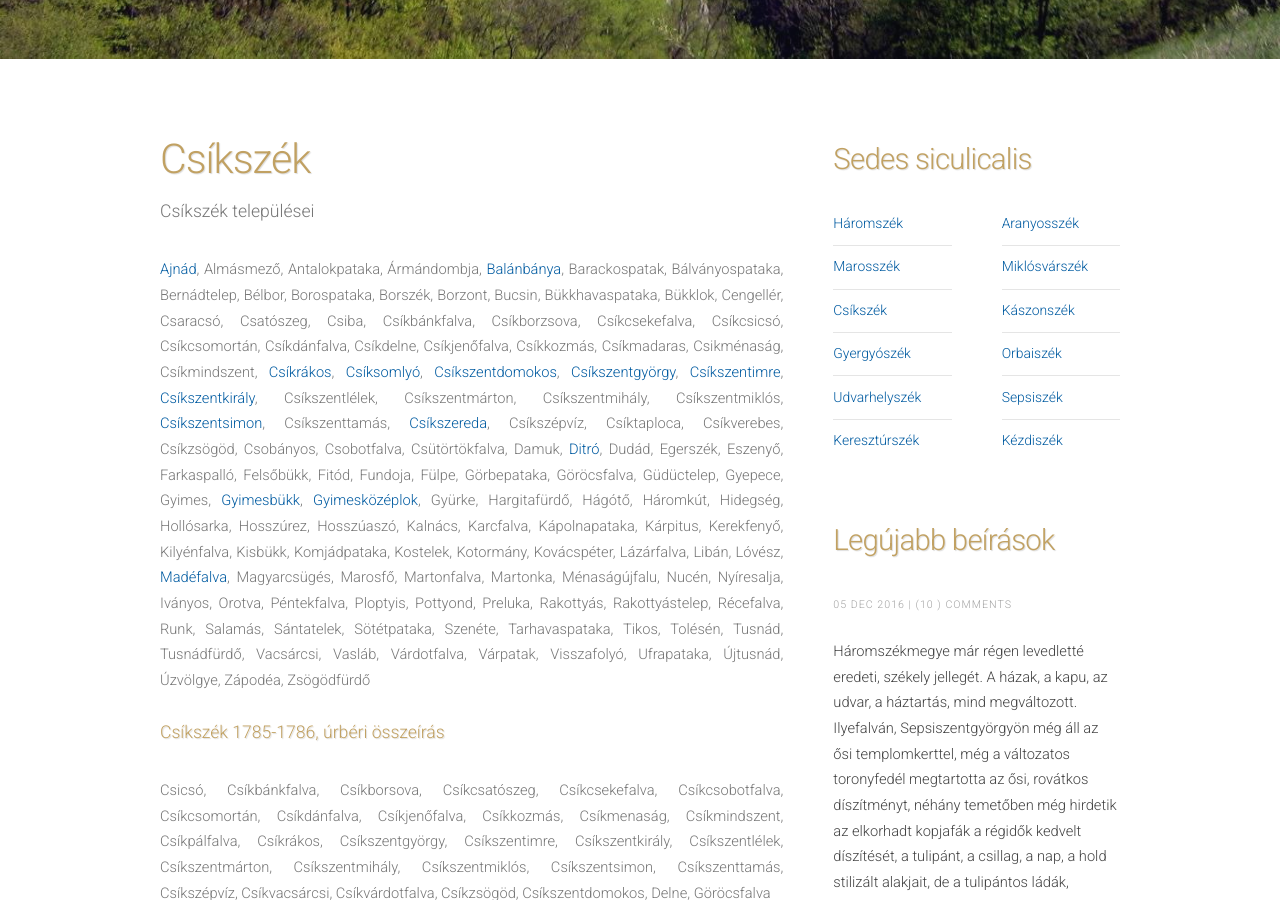
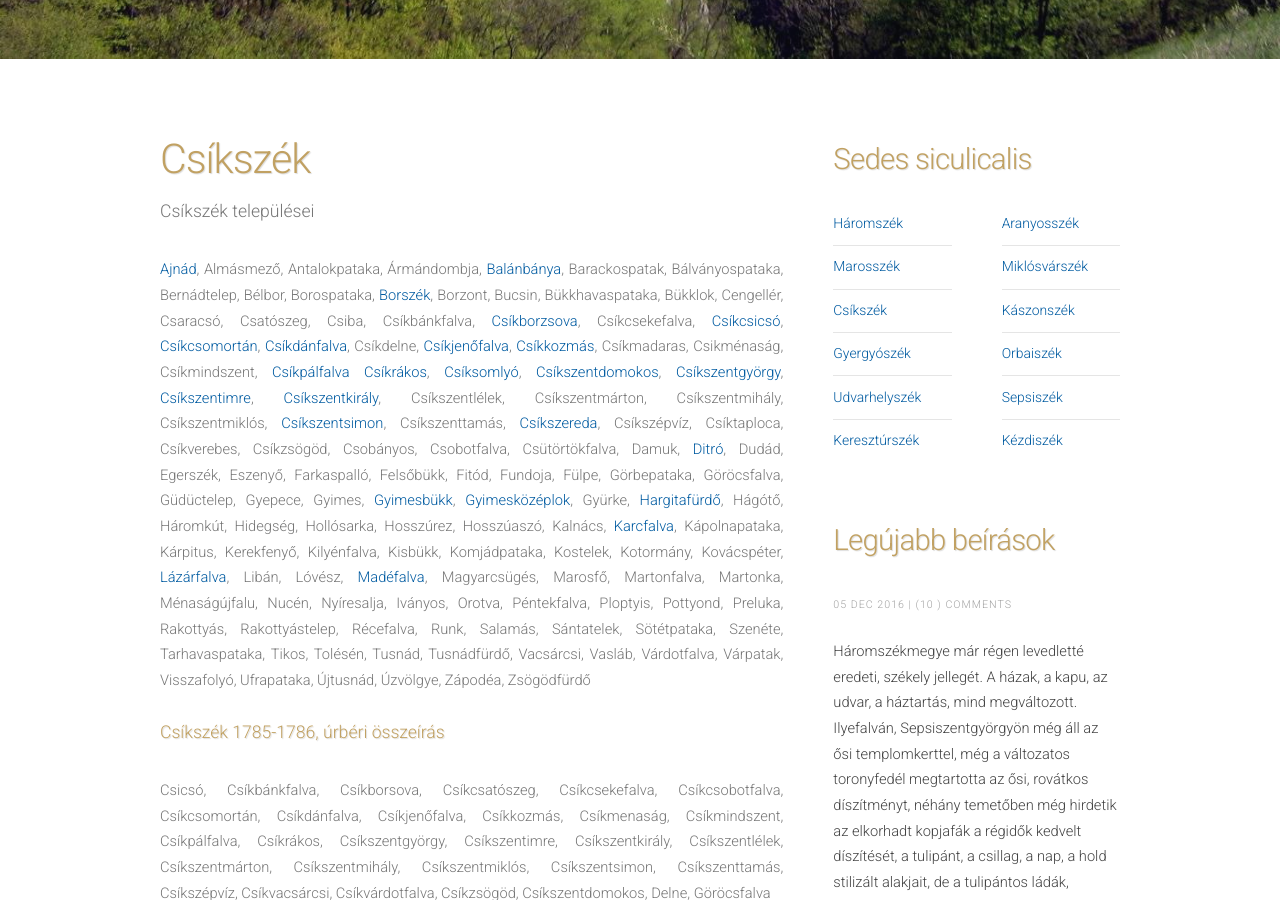
Before and after one commit to siculia/siculia.github.io, a Jekyll site: the page built from siculia-csikszek.html, in a window 1280 px wide and 900 px high, scrolled down 554 px. Built offline with Jekyll 4.4.1, drawn with Linux system fonts in a browser that asks for light colours; nearby versions of some CDN libraries; library files that are not in the unit come from our copies.

Commit message:
Added mor Csíkszéki települések

```diff
--- a/siculia-csikszek.html
+++ b/siculia-csikszek.html
@@ -17,16 +17,22 @@ layout: default
 						</p>
 						</header>
 						<p style="text-align: justify;"><a href="https://www.csikajnad.ro">Ajnád</a>, Almásmező, Antalokpataka, Ármándombja,
-							<a href="http://www.orasulbalan.ro/hu">Balánbánya</a>, Barackospatak, Bálványospataka, Bernádtelep, Bélbor, Borospataka, Borszék, Borzont, Bucsin, Bükkhavaspataka, Bükklok, Cengellér,
-							Csaracsó, Csatószeg, Csiba, Csíkbánkfalva, Csíkborzsova, Csíkcsekefalva, Csíkcsicsó, Csíkcsomortán, Csíkdánfalva, Csíkdelne, Csíkjenőfalva, Csíkkozmás, Csíkmadaras, Csikménaság, Csíkmindszent,
-							<a href="http://rakos.ro">Csíkrákos</a>, <a href="http://www.csiksomlyo.ro">Csíksomlyó</a>, <a href="http://domokos.ro">Csíkszentdomokos</a>, <a href="https://www.csikszentgyorgy.eu">Csíkszentgyörgy</a>,
+							<a href="http://www.orasulbalan.ro/hu">Balánbánya</a>, Barackospatak, Bálványospataka, Bernádtelep, Bélbor, Borospataka,
+							<a href="https://www.primaria-borsec.ro/hun_page.htm">Borszék</a>, Borzont, Bucsin, Bükkhavaspataka, Bükklok, Cengellér,
+							Csaracsó, Csatószeg, Csiba, Csíkbánkfalva, <a href="http://csikborzsova.hupont.hu">Csíkborzsova</a>, Csíkcsekefalva,
+							<a href="http://www.csikcsicso.ro">Csíkcsicsó</a>, <a href="http://www.csomortan.ro">Csíkcsomortán</a>, <a href="http://www.danfalva.ro">Csíkdánfalva</a>,
+							Csíkdelne, <a href="http://karcfalva.ro/karcfalva-kozseg/csikjenofalva/">Csíkjenőfalva</a>, <a href="http://www.visitcozmeni.ro">Csíkkozmás</a>, Csíkmadaras, Csikménaság, Csíkmindszent,
+							<a href="http://www.csikpalfalva.eu">Csíkpálfalva</a>
+							<a href="http://rakos.ro">Csíkrákos</a>, <a href="http://www.csiksomlyo.ro">Csíksomlyó</a>, <a href="http://domokos.ro">Csíkszentdomokos</a>,
+							<a href="https://www.csikszentgyorgy.eu">Csíkszentgyörgy</a>,
 							<a href="https://csikszentimre.ro">Csíkszentimre</a>, <a href="http://www.csikszentkiraly.ro">Csíkszentkirály</a>, Csíkszentlélek, Csíkszentmárton, Csíkszentmihály, Csíkszentmiklós,
 							<a href="http://www.csikszentsimon.ro">Csíkszentsimon</a>, Csíkszenttamás,
 							<a href="http://www.szereda.ro">Csíkszereda</a>, Csíkszépvíz, Csíktaploca, Csíkverebes, Csíkzsögöd, Csobányos, Csobotfalva, Csütörtökfalva, Damuk,
 							<a href="http://www.gyergyoditro.ro/hu_HU/">Ditró</a>, Dudád, Egerszék, Eszenyő, Farkaspalló, Felsőbükk, Fitód, Fundoja, Fülpe,
 							Görbepataka, Göröcsfalva, Güdüctelep, Gyepece,  Gyimes, <a href="http://www.info-gyimes.ro/hu/fedezd-fel/Gyimesbukk.html">Gyimesbükk</a>,
-							<a href="http://gyimeskozeplok.ro/hu">Gyimesközéplok</a>, Gyürke, Hargitafürdő, Hágótő, Háromkút, Hidegség, Hollósarka, Hosszúrez, Hosszúaszó, Kalnács,
-							Karcfalva, Kápolnapataka, Kárpitus, Kerekfenyő, Kilyénfalva, Kisbükk, Komjádpataka, Kostelek, Kotormány, Kovácspéter, Lázárfalva,
+							<a href="http://gyimeskozeplok.ro/hu">Gyimesközéplok</a>, Gyürke, <a href="http://www.hargitafurdo.ro">Hargitafürdő</a>, Hágótő, Háromkút, Hidegség, Hollósarka, Hosszúrez, Hosszúaszó, Kalnács,
+							<a href="http://karcfalva.ro/karcfalva-kozseg/karcfalva/">Karcfalva</a>, Kápolnapataka, Kárpitus, Kerekfenyő, Kilyénfalva, Kisbükk, Komjádpataka, Kostelek, Kotormány, Kovácspéter,
+							<a href="http://www.visitcozmeni.ro/hu/lazarfalva.html">Lázárfalva</a>,
 							Libán, Lóvész, <a href="http://www.madefalva.ro">Madéfalva</a>, Magyarcsügés, Marosfő, Martonfalva, Martonka, Ménaságújfalu, Nucén, Nyíresalja, Iványos, Orotva, Péntekfalva, Ploptyis, Pottyond, Preluka, Rakottyás, Rakottyástelep,
 							Récefalva, Runk, Salamás, Sántatelek, Sötétpataka, Szenéte, Tarhavaspataka, Tikos, Tolésén, Tusnád, Tusnádfürdő, Vacsárcsi, Vasláb, Várdotfalva, Várpatak, Visszafolyó,
 							Ufrapataka, Újtusnád, Úzvölgye, Zápodéa, Zsögödfürdő</p>
```
